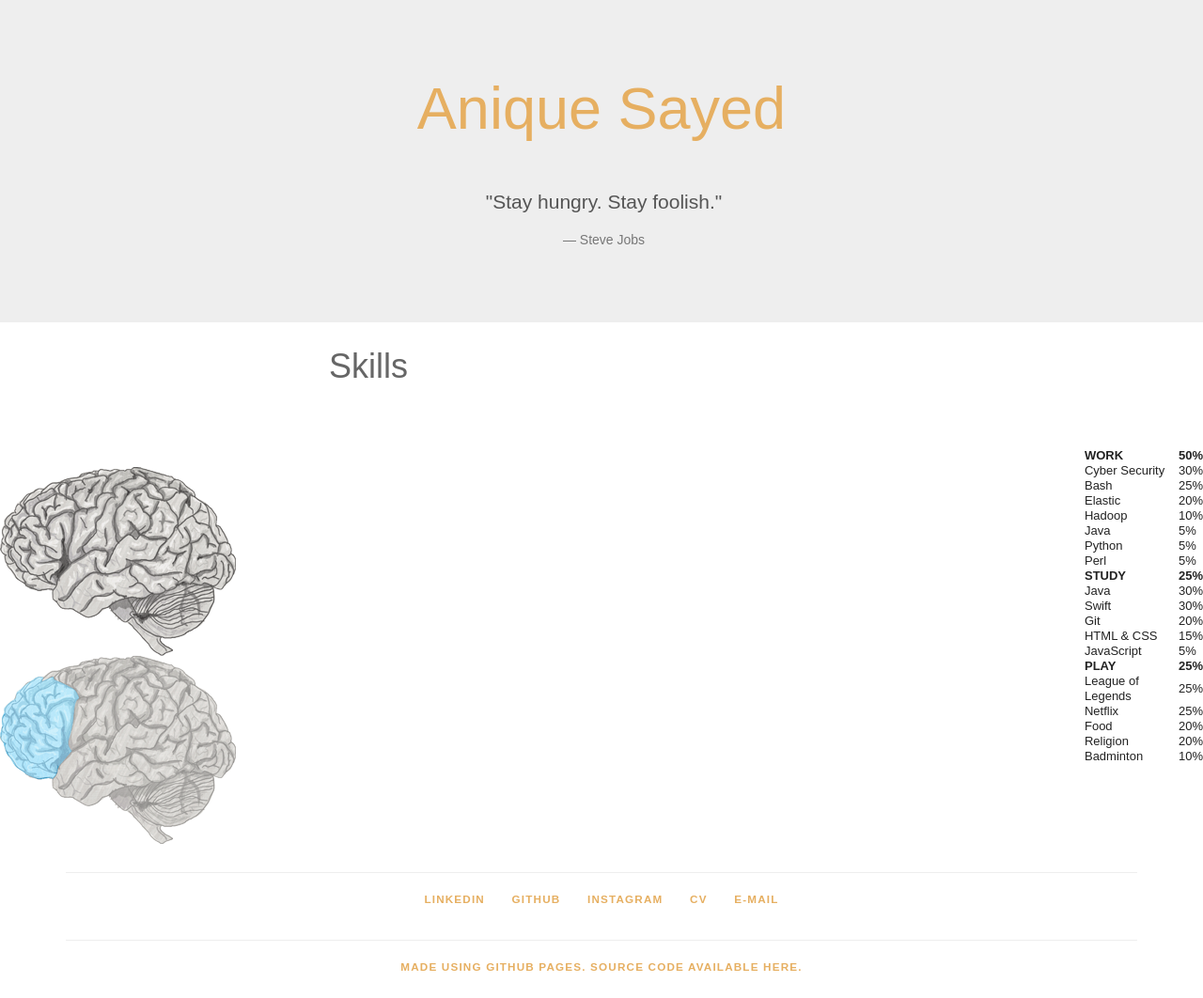
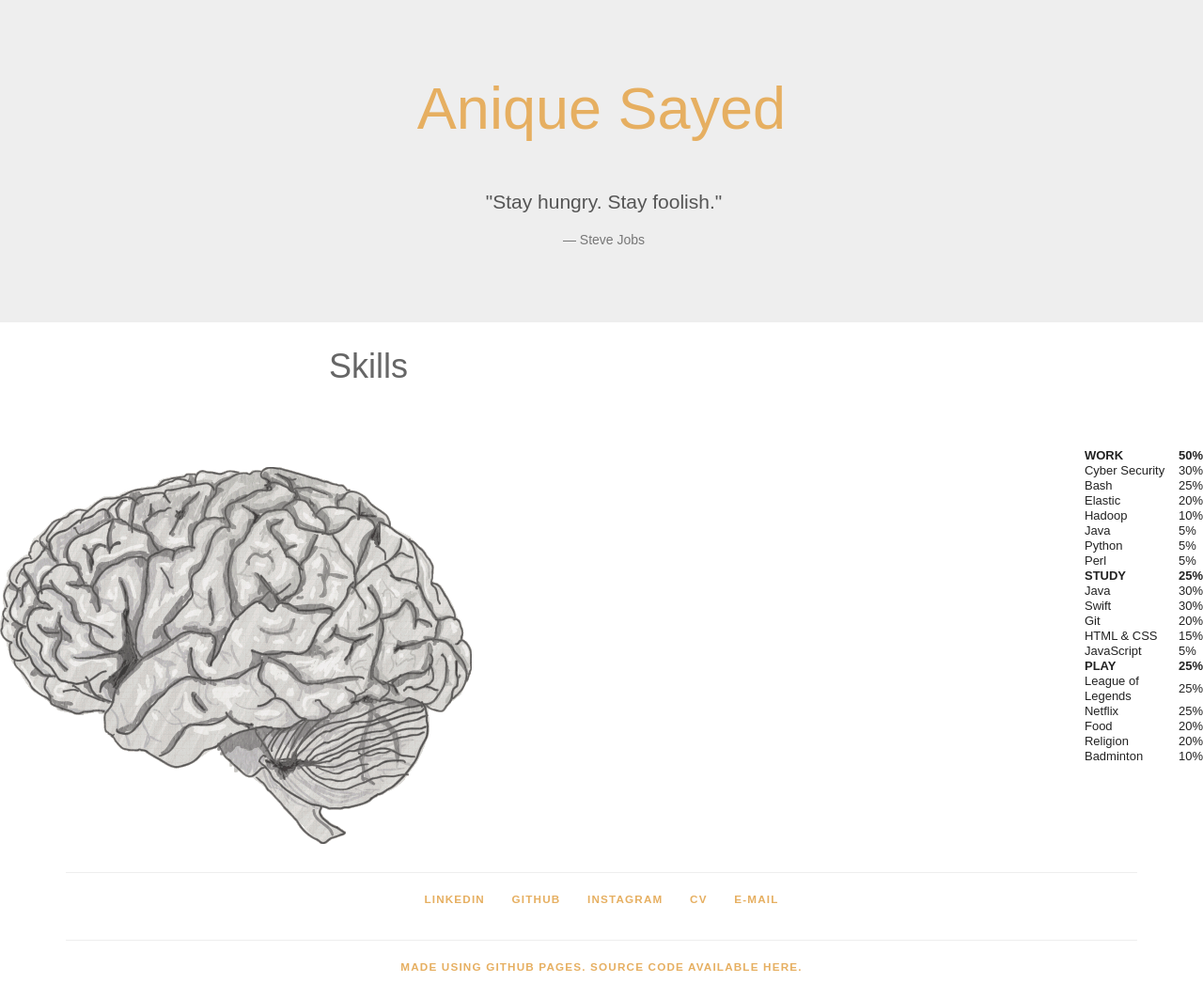
Before and after one commit to aniquesayed/aniquesayed.github.io, a Jekyll site: the page built from languages.html, in a window 1280 px wide. Shown: the whole page at 94% size. Built offline with Jekyll 4.4.1, drawn with Linux system fonts in a browser that asks for light colours; some web fonts are replaced.

Commit message:
editing languages page

```diff
--- a/css/skills.css
+++ b/css/skills.css
@@ -145,7 +145,7 @@
     float:left;
     padding-right:30px;
 
-    background: url('../images/layout/gehirn_sprite_small.png') no-repeat;
+    background: url('../images/layout/gehirn_sprite.png') no-repeat;
   }
 
   /* Design */
@@ -166,7 +166,7 @@
       top: 0;
       left: 0;
 
-      background: url('../images/layout/gehirn_hover_small.png') no-repeat;
+      background: url('../images/layout/gehirn_hover.png') no-repeat;
     }
       /* Design */
       #maphover.ps {
@@ -327,11 +327,7 @@
       }
 
       #maphover {
-      position: absolute;
-      top: 0;
-      left: 0;
-
-      background: url('../images/layout/gehirn_hover_small.png') no-repeat;
+      display: none;
     }
 
     #infografik .leftside table th {
```
